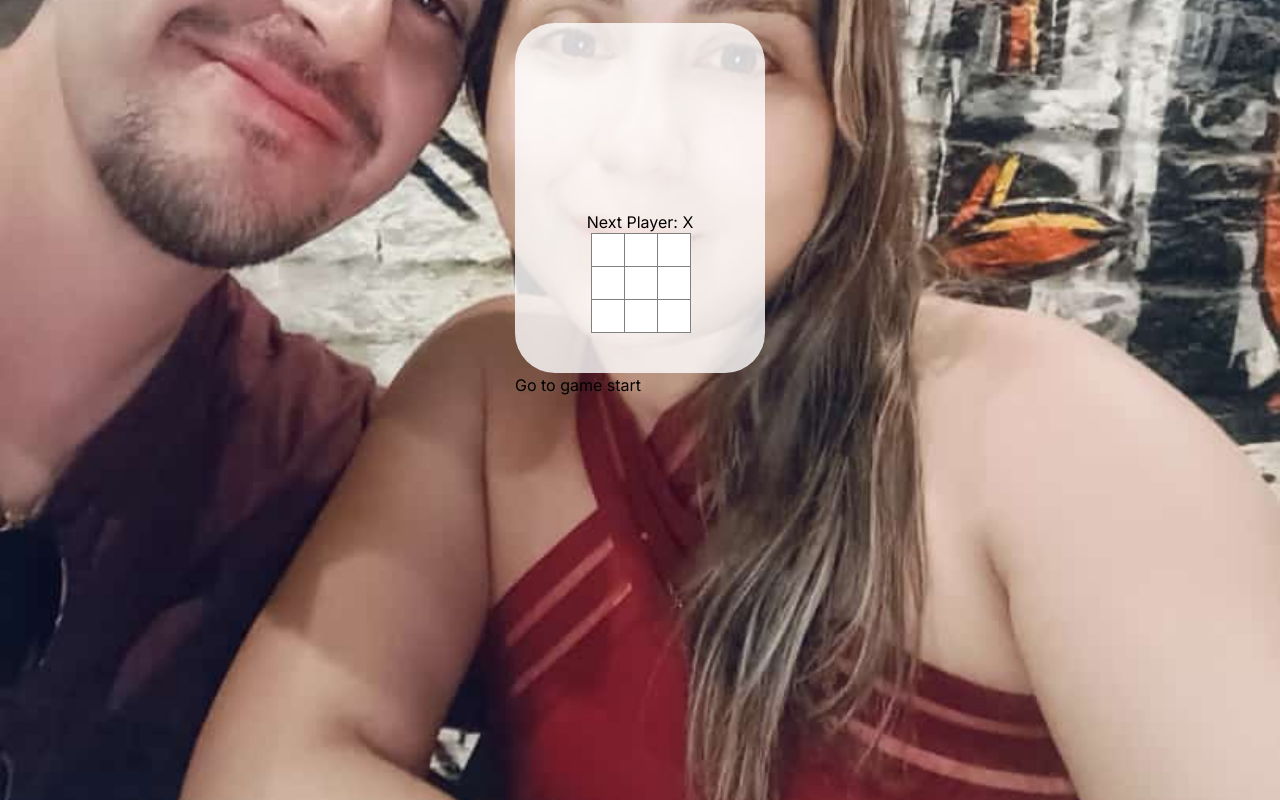
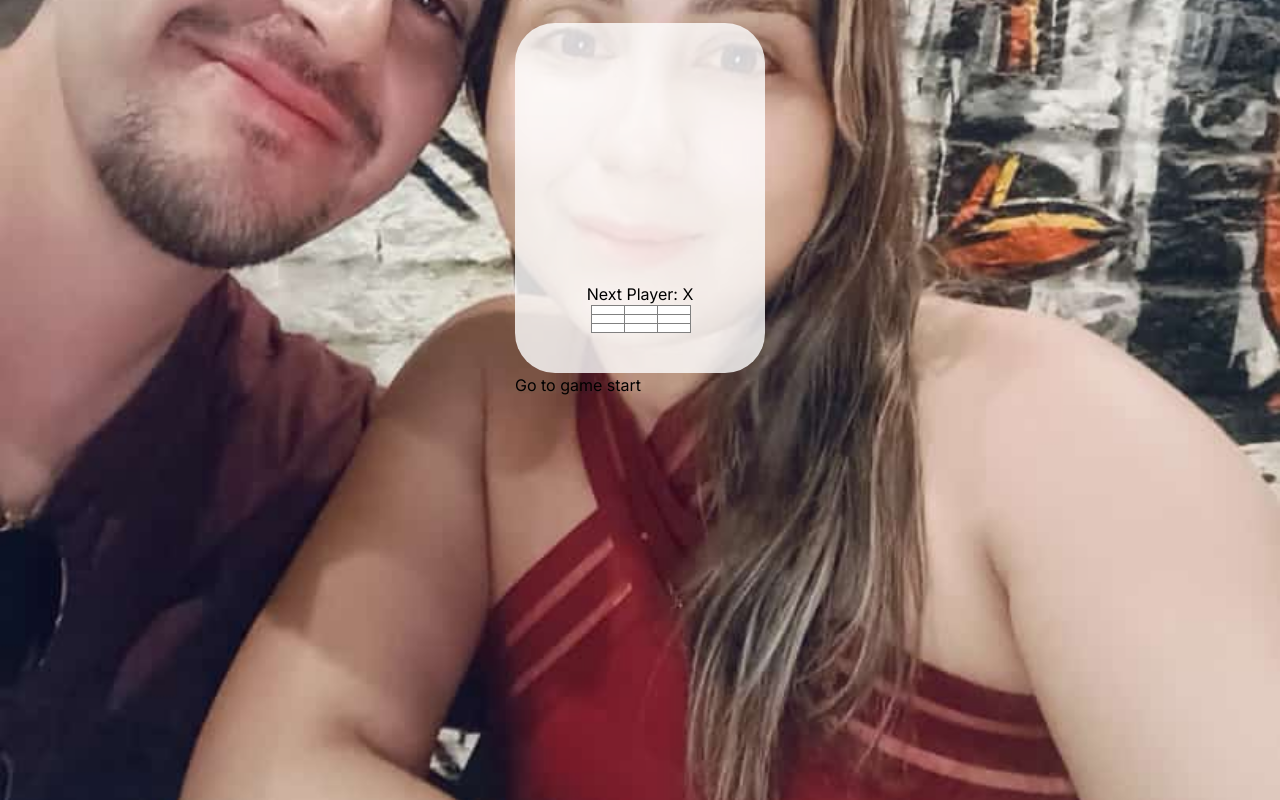
Before and after one commit to danielpinto-developer/React-Tic-Tac-Toe, a Next.js app: page / in a window 1280 px wide. Built offline with nearby package versions, Linux system fonts and the light colour scheme.

Commit message:
updated square height

```diff
--- a/src/app/globals.css
+++ b/src/app/globals.css
@@ -19,7 +19,7 @@ body {
   font-size: 24px;
   font-weight: bold;
   line-height: 34px;
-  height: 34px;
+  height: 10px;
   margin-right: -1px;
   margin-top: -1px;
   text-align: center;
```
